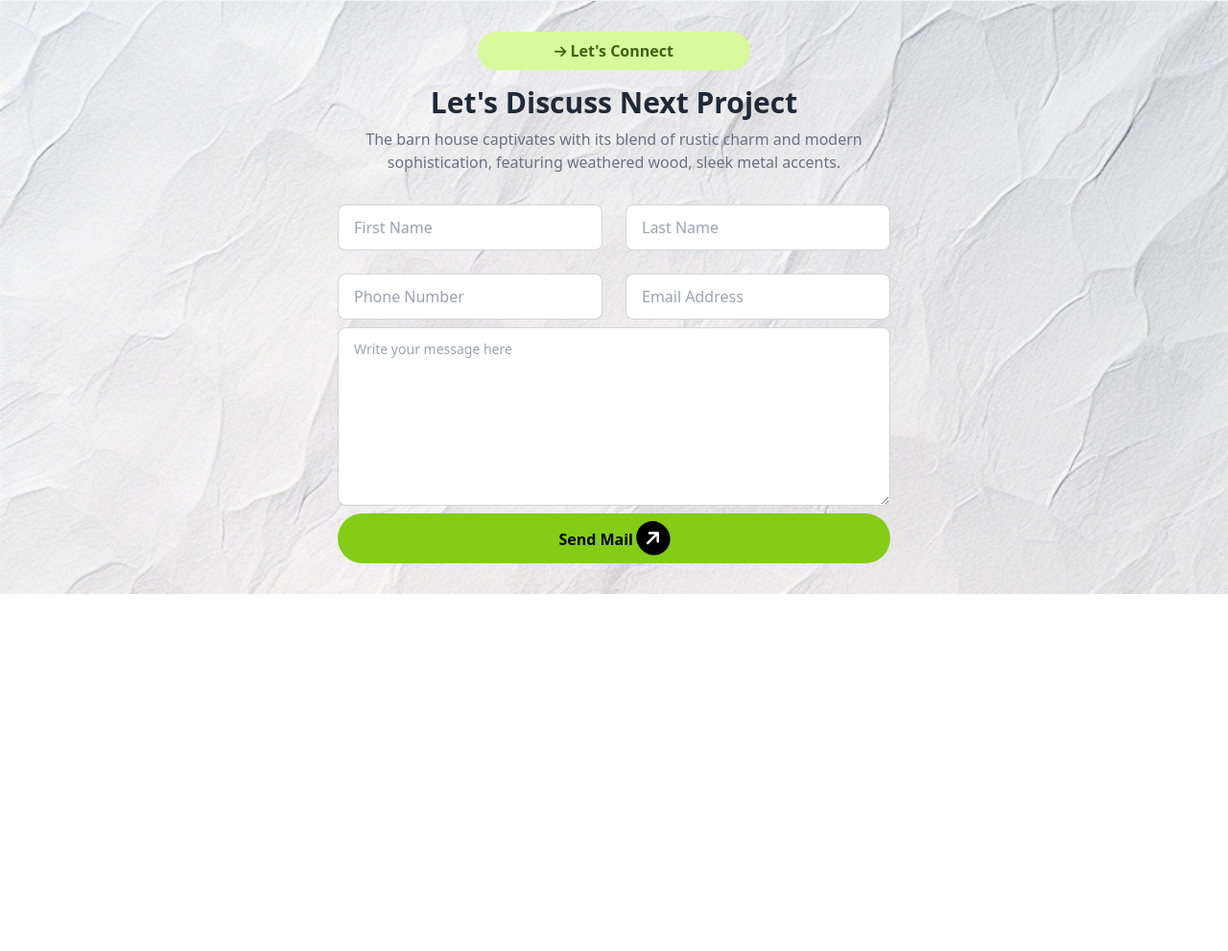
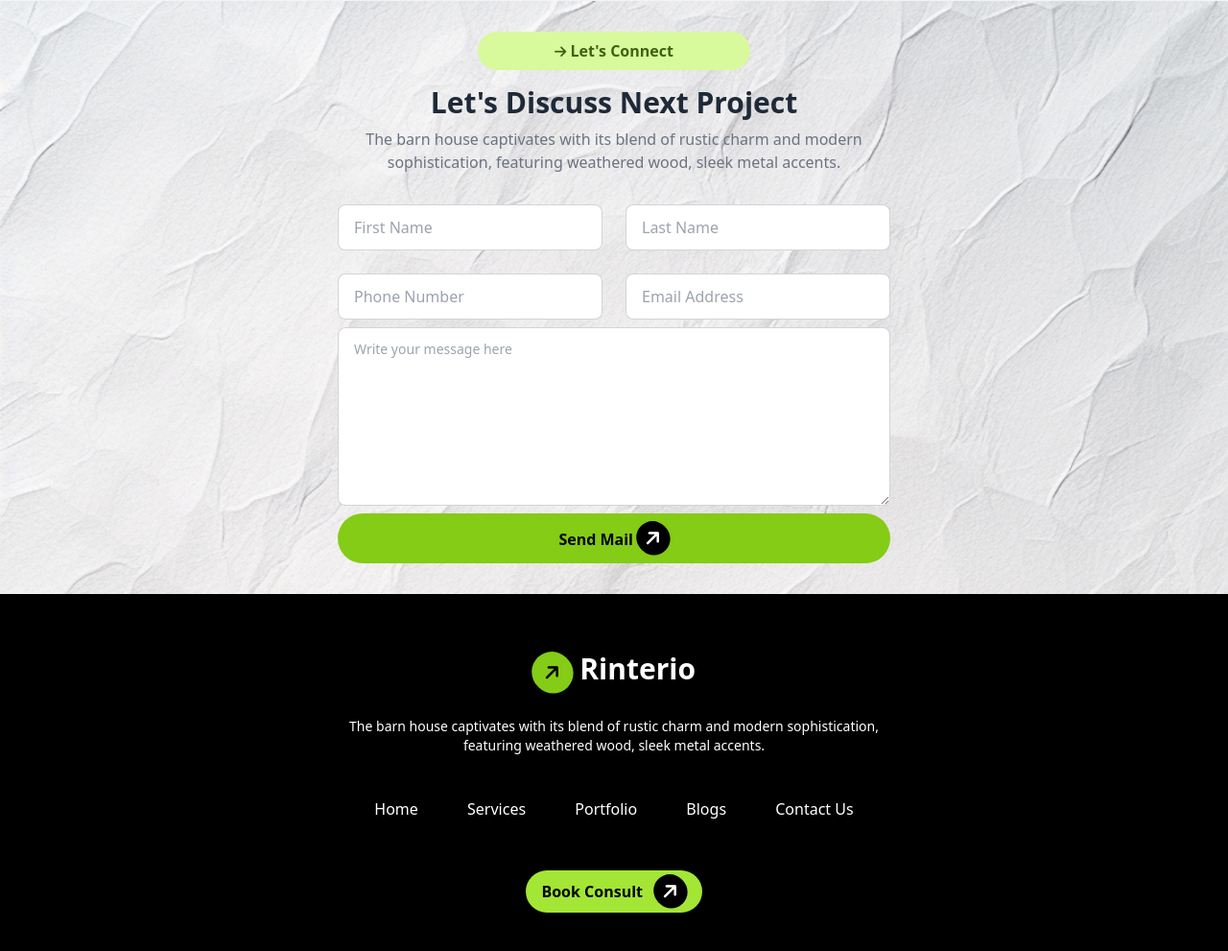
Before and after one commit to mollahwebdev0319/Assignment-03-Tailwind-CSS, a plain HTML site: page index.html in a window 1280 px wide. Shown: the part 3552-4543 px from the top of the page at 96% size. Before the commit the page ends 4171 px from the top, so only its background shows below. Drawn offline with nearby package versions, Linux system fonts and the light colour scheme.

Commit message:
Added Footer Section that is a Final Section of this projects or Assignment 03 uses Tailwind CSS and Daisy UI component

```diff
--- a/index.html
+++ b/index.html
@@ -328,5 +328,44 @@
    </div>
  </div>
  </div>
+ <!-- Footer Section -->
+ <footer>
+  <div class="flex flex-col items-center justify-center py-10 bg-black gap-7">
+    <!-- Logo Section -->
+    <div class="flex flex-col items-center mb-4">
+    <h1 class="mt-5 text-3xl font-bold text-white "><i class="inline-flex px-3 py-2 text-xl text-black -rotate-45 rounded-full bg-lime-500 fa fa-arrow-right"></i> Rinterio</h1><br>
+      <p class="text-sm text-center text-white">The barn house captivates with its blend of rustic charm and modern sophistication,<br /> featuring weathered wood, sleek metal accents.</p>
+    </div>
+<!-- Footer Nav section -->
+    <nav class="flex justify-between px-5 space-x-12 text-white">
+      <div class="">
+        <ul class="flex items-center gap-[4vw] md:flex-row flex-col">
+          <li>
+              <a href="#" class="hover:text-white">Home</a>
+          </li>
+          <li>
+               <a href="#" class="hover:text-white">Services</a>
+          </li>
+          <li>
+              <a href="#" class="hover:text-white">Portfolio</a>
+          </li>
+          <li>
+              <a href="#" class="hover:text-white">Blogs</a>
+          </li>
+          <li>
+        <a href="#" class="hover:text-white">Contact Us</a>
+         </li>
+      </ul>
+      </div>
+    </nav>
+<!--Button -->
+    <div class="mt-6 ">
+        <button class="flex items-center px-4 py-1 space-x-3 font-bold text-black rounded-full bg-lime-400 hover:bg-lime-500">
+            <span>Book Consult</span>
+            <i class="inline-flex px-2 py-1 text-xl text-white -rotate-45 bg-black rounded-full fa fa-arrow-right"></i>
+        </button>
+    </div>
+  </div>
+ </footer>
 </body>
 </html>
```
